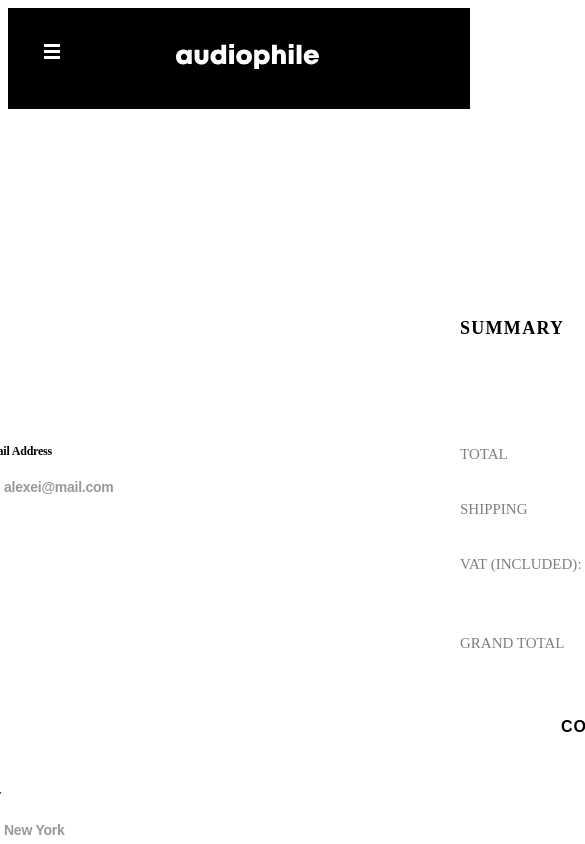
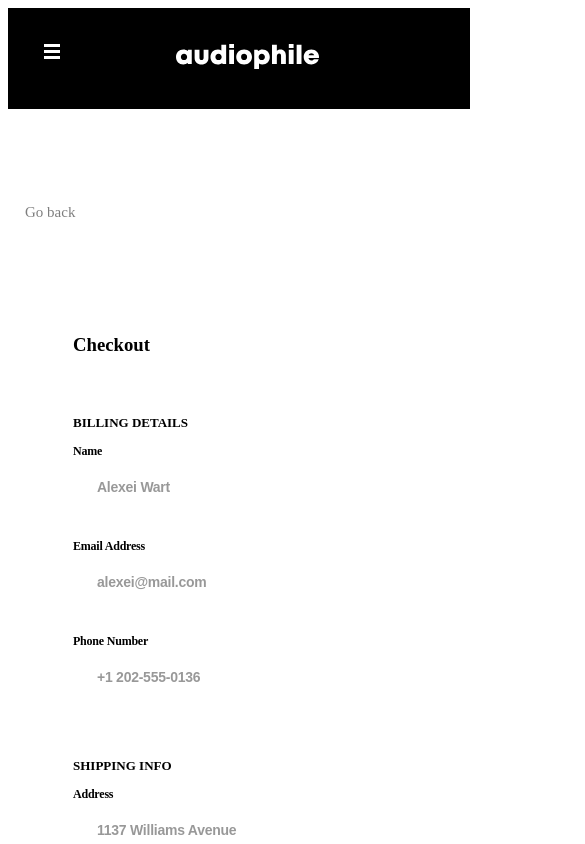
Before and after one commit to JlordS32/Audiophile-e-commerce-website, a React (Vite) app in the folder audiophile-website/: page /checkout in a window 390 px wide. Shown: the top 844 px of the page, 585 px wide, since content can reach past the window. Built offline with nearby package versions, Linux system fonts and the light colour scheme; the HTML template or start-up script is replaced by a standard one.

Commit message:
media queries for checkout

```diff
--- a/audiophile-website/src/pages/Checkout.tsx
+++ b/audiophile-website/src/pages/Checkout.tsx
@@ -168,12 +168,7 @@ const Checkout = () => {
 
 							{selectedRadio === 'e-money' && (
 								<div
-									style={{
-										paddingTop: '1rem',
-										display: 'grid',
-										gridTemplateColumns: 'repeat(2, 1fr)',
-										gap: '0 1rem',
-									}}
+									className={`${styles.grid} ${styles.eMoney}`}
 								>
 									<Form.Text
 										placeholder='238521993'
--- a/audiophile-website/src/styles/checkout.module.css
+++ b/audiophile-website/src/styles/checkout.module.css
@@ -154,3 +154,30 @@
 	color: var(--primary);
 	font-weight: 700;
 }
+
+@media screen and (max-width: 1050px) {
+	.checkout form {
+		flex-direction: column;
+		gap: 2rem;
+	}
+
+	.checkoutForm,
+	.summary {
+		width: 100%;
+	}
+}
+
+@media screen and (max-width: 767px) {
+
+   .grid {
+      grid-template-columns: 1fr !important;
+   }
+
+	.shippingInfo > .grid .address {
+		grid-column: auto;
+	}
+
+   .eMoney {
+      padding-top: 2rem;
+   }
+}
--- a/audiophile-website/src/styles/form.module.css
+++ b/audiophile-website/src/styles/form.module.css
@@ -3,7 +3,6 @@
 .form {
 	outline: 0;
 	border: 0;
-	min-width: 19.3125rem;
 	height: 3.5rem;
 	flex-shrink: 0;
 	border-radius: 0.5rem;
```
